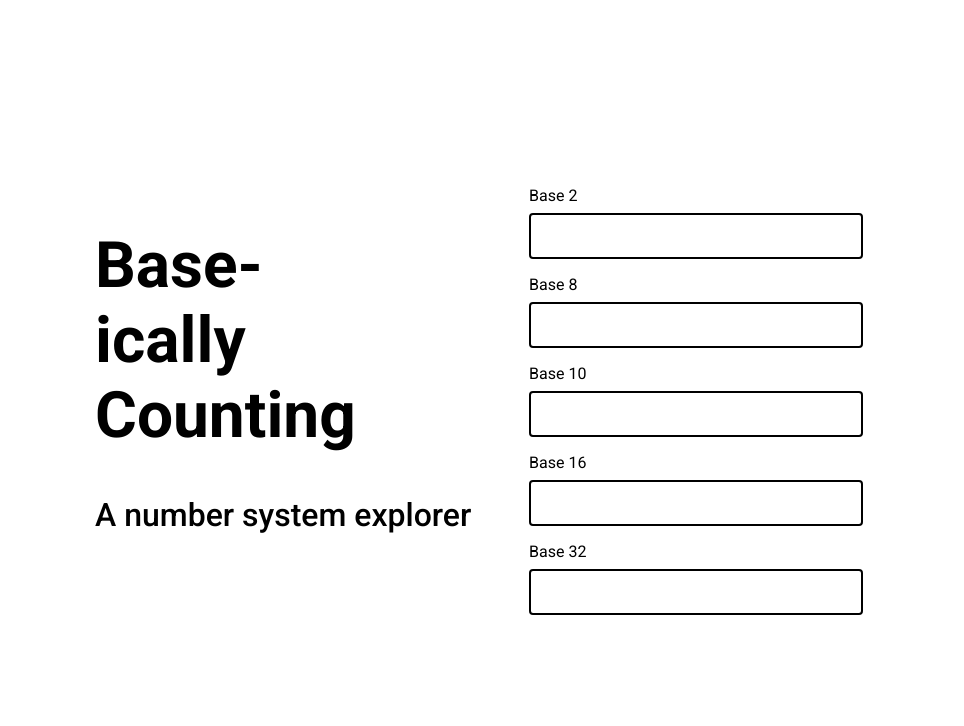
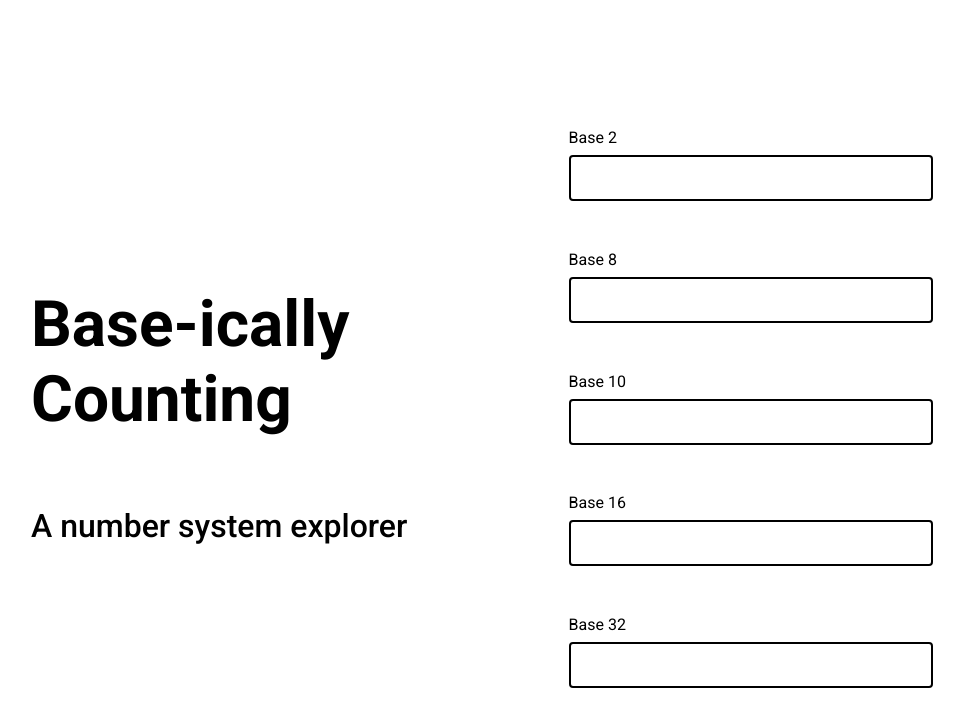
Before and after one commit to Jordy1311/base-ically-counting, an Angular app: page / in a window 1280 px wide. Shown: the top 726 px of the page, without its empty margins (169-1133 px from the left). Built offline with nearby package versions, Linux system fonts and the light colour scheme.

Commit message:
Improves styling

```diff
--- a/src/app/app.component.css
+++ b/src/app/app.component.css
@@ -1,46 +1,61 @@
 :host {
-  width: 60vw;
+  width: 70vw;
+  height: 70vh;
   display: flex;
 }
 
 header {
-
+  width: 60%;
+  height: 100%;
+  display: flex;
+  flex-direction: column;
+  justify-content: center;
 }
 
 h1 {
-  font-size: 64px;
+  width: 90%;
+  font-size: 4rem;
   font-weight: 700;
-  margin-right: 10vw;
+  margin-right: 5%;
 }
 
 h2 {
-  font-size: 32px;
+  width: 90%;
+  font-size: 2rem;
   font-weight: 500;
+  margin-right: 5%;
+}
+
+main {
+  width: 40%;
+  height: 100%;
 }
 
 form {
+  width: 100%;
+  height: 100%;
   display: flex;
   flex-direction: column;
+  justify-content: space-between;
 }
 
 label {
   font-size: 16px;
   font-weight: 400;
-  margin-bottom: 8px;
 }
 
 input {
-  width: 25vw;
+  width: calc(100% - 8px);
   height: 40px;
+  margin-top: 8px;
+  padding-left: 8px;
   border: 2px black solid;
   border-radius: 4px;
+  font-size: 24px;
+  text-overflow: ellipsis;
+  font-weight: 400;
   box-shadow: none;
-  font-size: 24px;
-  font-weight: 400;
-  padding-left: 8px;
-  margin-bottom: 16px;
-  text-overflow: ellipsis;
-  transition: 0.1s ease-in;
+  transition: 0.15s ease-in;
 }
 
 .error {
--- a/src/app/app.component.ts
+++ b/src/app/app.component.ts
@@ -11,6 +11,7 @@ import { Component } from '@angular/core';
 
     <main>
       <form>
+        <div>
           <label for='2'>Base 2</label>
           <input
             id='2'
@@ -19,7 +20,9 @@ import { Component } from '@angular/core';
             (keypress)='validateCharacter($event)'
             (input)='updateValues($event)'
             >
+        </div>
 
+        <div>
           <label for='8'>Base 8</label>
           <input
             id='8'
@@ -28,7 +31,9 @@ import { Component } from '@angular/core';
             (keypress)='validateCharacter($event)'
             (input)='updateValues($event)'
             >
+        </div>
 
+        <div>
           <label for='10'>Base 10</label>
           <input
             id='10'
@@ -37,7 +42,9 @@ import { Component } from '@angular/core';
             (keypress)='validateCharacter($event)'
             (input)='updateValues($event)'
             >
+        </div>
 
+        <div>
           <label for='16'>Base 16</label>
           <input
             id='16'
@@ -46,7 +53,9 @@ import { Component } from '@angular/core';
             (keypress)='validateCharacter($event)'
             (input)='updateValues($event)'
             >
+        </div>
 
+        <div>
           <label for='32'>Base 32</label>
           <input
             id='32'
@@ -55,6 +64,7 @@ import { Component } from '@angular/core';
             (keypress)='validateCharacter($event)'
             (input)='updateValues($event)'
             >
+        </div>
       </form>
     </main>
   `,
@@ -90,7 +100,7 @@ export class AppComponent {
 
     setTimeout(() => {
       formField.classList.remove('error');
-    }, 100);
+    }, 150);
   }
 
   updateValues(event: Event): void {
--- a/src/styles.css
+++ b/src/styles.css
@@ -2,6 +2,7 @@
 
 * {
   font-family: 'Roboto', Helvetica, Arial, sans-serif;
+  font-size: 16px;
 }
 
 body {
```
Lines whose indentation alone changed are shown as unchanged.
